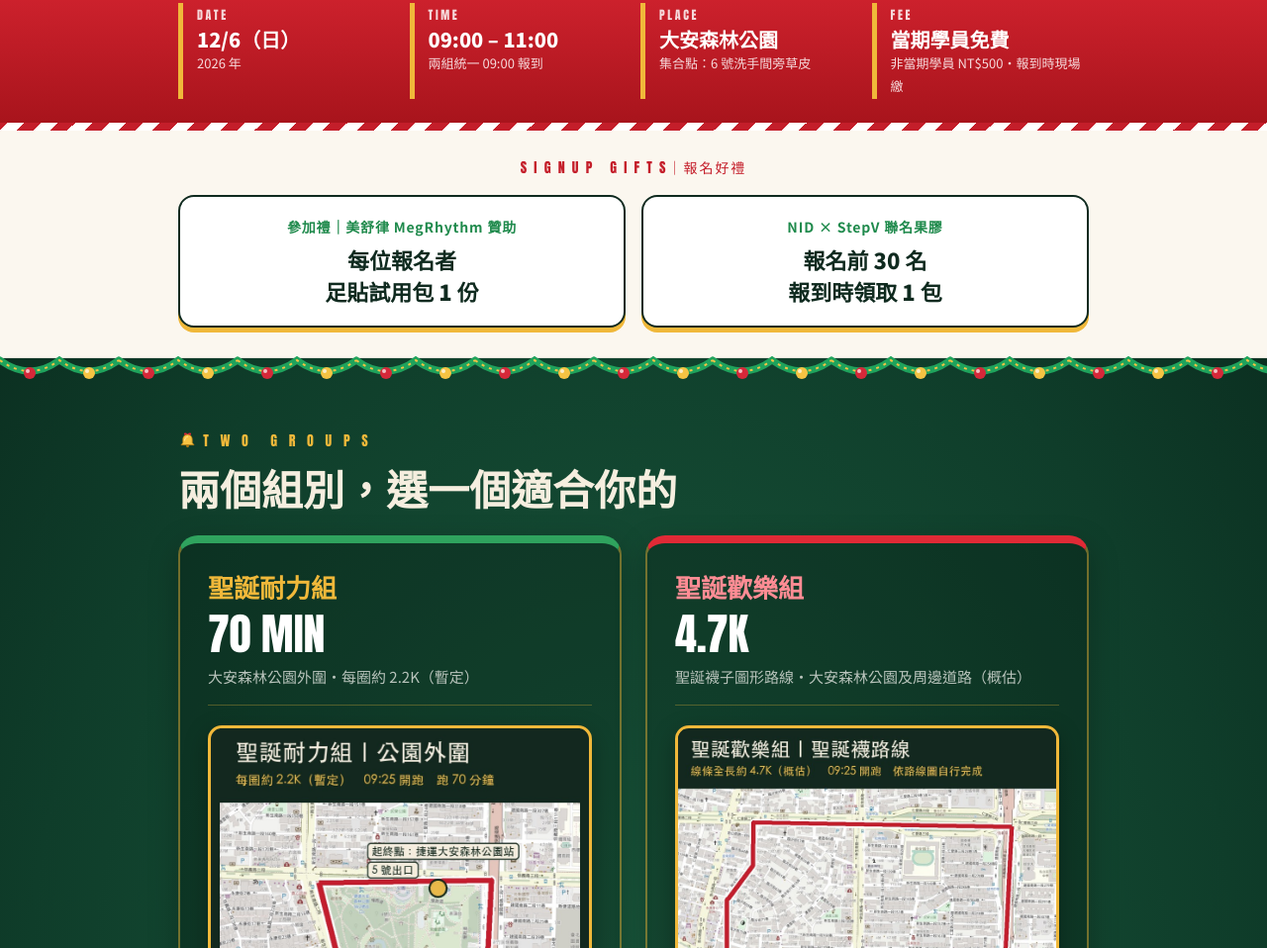
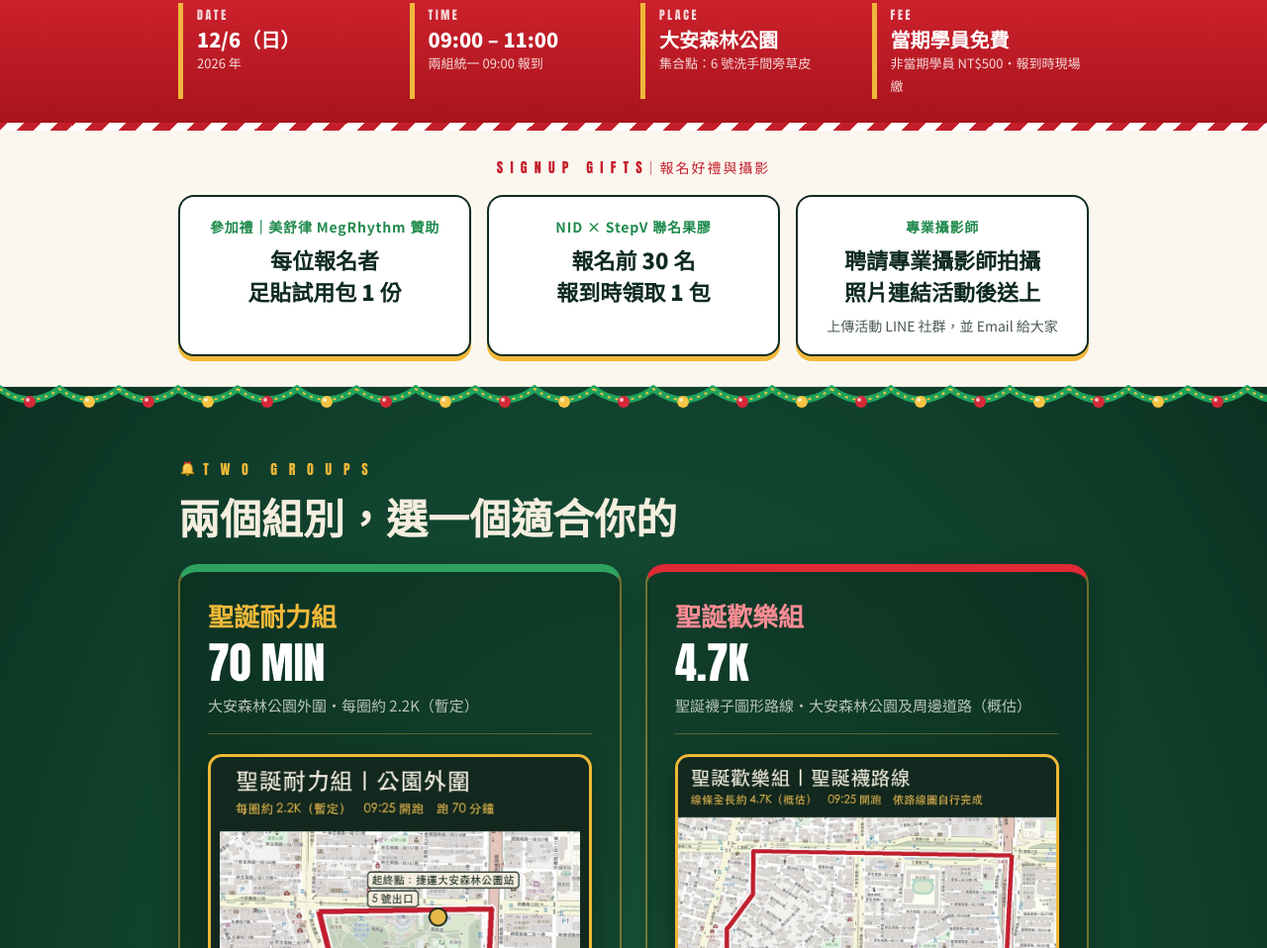
Before and after one commit to NIDRUNCLUB/nid-secret-santa-run, a plain HTML site: page index.html in a window 1280 px wide. Shown: the part 811-1769 px from the top of the page at 99% size. Drawn offline with Linux system fonts and the light colour scheme; no server answers.

Commit message:
Add files via upload

```diff
--- a/index.html
+++ b/index.html
@@ -358,6 +358,10 @@ footer .fl{color:#DDEBE2}
 #schedule .meet-map span{display:block;text-align:center;font-size:13px;color:var(--mute-l);margin-top:10px}
 #schedule .sched td:first-child{white-space:nowrap}
 @media (max-width:820px){#schedule .meet-grid{grid-template-columns:1fr}}
+/* ===== PERKS 3 COL ===== */
+.perks-grid{grid-template-columns:repeat(3,1fr)}
+.perk-s{margin:8px 0 0;font-size:14px;line-height:1.5;color:#4A5A50}
+@media (max-width:820px){.perks-grid{grid-template-columns:1fr}}
 </style>
 </head>
 <body>
@@ -412,7 +416,7 @@ footer .fl{color:#DDEBE2}
 
 <section class="perks" id="perks">
   <div class="wrap">
-    <p class="perks-k">S I G N U P　G I F T S｜報名好禮</p>
+    <p class="perks-k">S I G N U P　G I F T S｜報名好禮與攝影</p>
     <div class="perks-grid">
       <div class="perk">
         <p class="perk-b">參加禮｜美舒律 MegRhythm 贊助</p>
@@ -421,6 +425,11 @@ footer .fl{color:#DDEBE2}
       <div class="perk">
         <p class="perk-b">NID × StepV 聯名果膠</p>
         <p class="perk-v">報名前 30 名<br />報到時領取 1 包</p>
+      </div>
+      <div class="perk">
+        <p class="perk-b">專業攝影師</p>
+        <p class="perk-v">聘請專業攝影師拍攝<br />照片連結活動後送上</p>
+        <p class="perk-s">上傳活動 LINE 社群，並 Email 給大家</p>
       </div>
     </div>
   </div>
```
